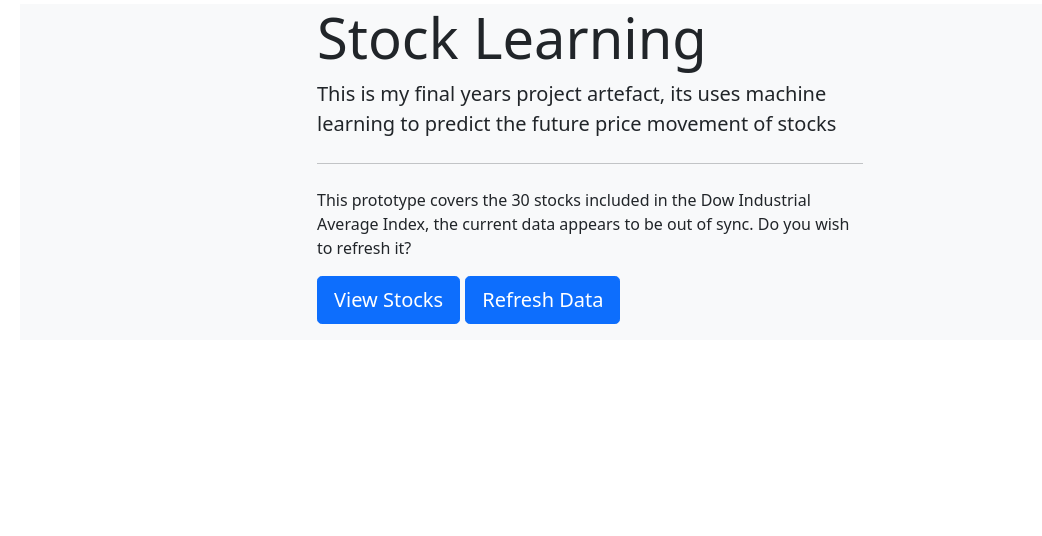
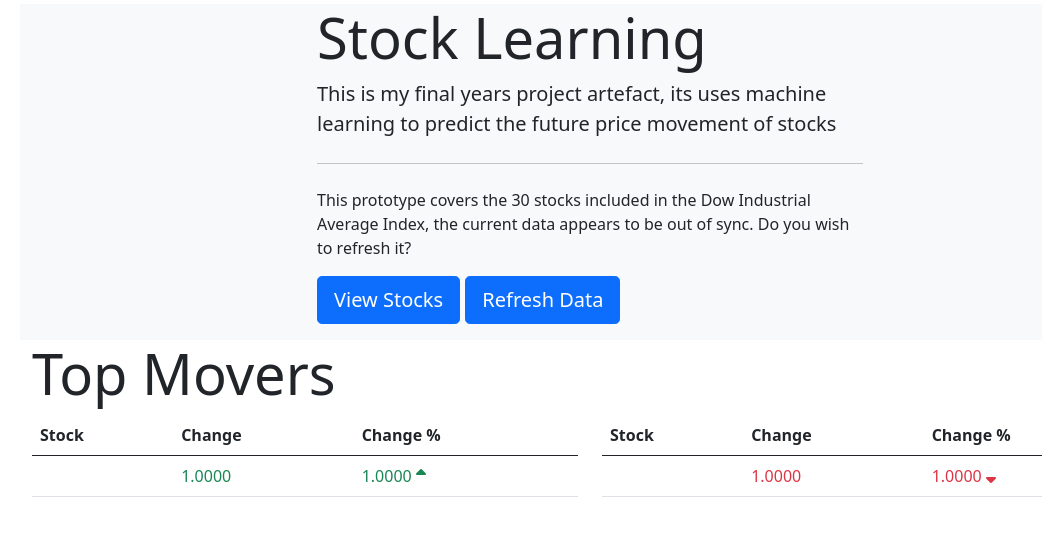
Before and after one commit to JBakes98/MachineStock, a Django app: template stock_prediction/templates/index.html in a window 1280 px wide. Shown: the part 100-636 px from the top of the page, without its empty margins (50-1092 px from the left). Run offline with Django 3.2, Linux system fonts and the light colour scheme; the template is opened without the code that fills it: values that come from a table or form of the project are taken from there, others are empty; tables that the repository leaves empty hold one stand-in row (values such as "Sample post"); parts of the project's set-up code (start-up, migrations or seed data) failed here and were passed over; some libraries are stand-ins or nearby versions.

Commit message:
Added top winners and losers to home page

```diff
--- a/stock_prediction/models/stock.py
+++ b/stock_prediction/models/stock.py
@@ -34,3 +34,7 @@ class Stock(models.Model):
 
     def __str__(self):
         return self.ticker
+
+    @property
+    def latest_data(self):
+        return self.stock_data.first()
--- a/stock_prediction/templates/index.html
+++ b/stock_prediction/templates/index.html
@@ -23,10 +23,57 @@
                     <a class="btn btn-primary btn-lg" href="#" role="button">Refresh Data</a>
                 </p>
                 {% endif %}
-
             </div>
         </div>
     </div>
+
+    <div class="row ">
+        <h4 class="display-4">Top Movers</h4>
+        <div class="col">
+            <table class="table table-hover mr-2 ml-2">
+                <thead>
+                <tr>
+                    <th scope="col">Stock</th>
+                    <th scope="col">Change</th>
+                    <th scope="col">Change %</th>
+                </tr>
+                </thead>
+                <tbody>
+                {% for winner in top_winners %}
+                <td scope="row">
+                    <a href="{% url 'stock-detail' ticker=winner.stock.ticker %}">{{ winner.stock.ticker }}</a>
+                </td>
+                <td scope="row" class="text-success">{{ winner.change }}</td>
+                <td scope="row" class="text-success">{{ winner.change_perc}} <i class="fas fa-sort-up"></i></td>
+                </tr>
+                {% endfor %}
+                </tbody>
+            </table>
+        </div>
+
+        <div class="col">
+            <table class="table table-hover mr-2 ml-2">
+                <thead>
+                <tr>
+                    <th scope="col">Stock</th>
+                    <th scope="col">Change</th>
+                    <th scope="col">Change %</th>
+                </tr>
+                </thead>
+                <tbody>
+                {% for loser in top_losers %}
+                <td scope="row">
+                    <a href="{% url 'stock-detail' ticker=loser.stock.ticker %}">{{ loser.stock.ticker }}</a>
+                </td>
+                <td scope="row" class="text-danger">{{ loser.change }}</td>
+                <td scope="row" class="text-danger">{{ loser.change_perc}} <i class="fas fa-sort-down"></i></td>
+                </tr>
+                {% endfor %}
+                </tbody>
+            </table>
+        </div>
+    </div>
+
 </div>
 
 {% endblock %}
```
Also changed, not shown: cloudbuild.yaml (+4 -4 lines), stock_prediction/views/add_stocks_background_endpoint.py (+5 -5 lines), stock_prediction/views/index.py (+11 -11 lines).
